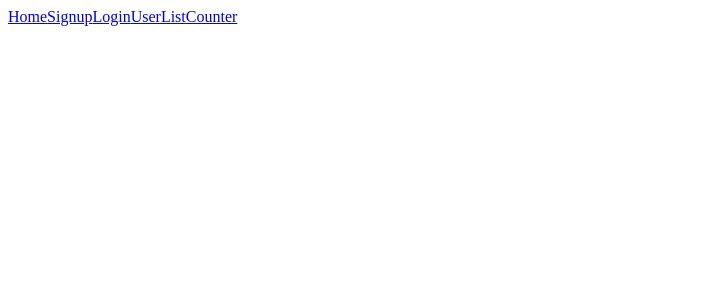
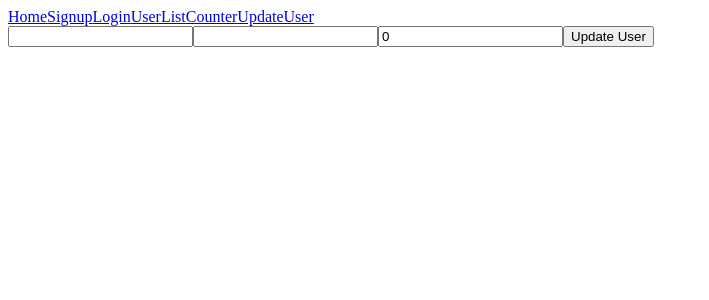
Before and after one commit to Noobdev008/Comeback2k26, a React (Vite) app in the folder frontend/day_1/: page /updateUser in a window 1280 px wide. Shown: the top 300 px of the page, without its empty margins (0-709 px from the left). Built offline with nearby package versions, Linux system fonts and the light colour scheme.

Commit message:
just pause this learning for sometime and will start a new chapter in react

```diff
--- a/frontend/day_1/src/App.jsx
+++ b/frontend/day_1/src/App.jsx
@@ -7,6 +7,7 @@ import HomePage from './homePage/HomePage'
 import NavBar from './NavBar/NavBar'
 import { ProtectedRoutes } from './component/ProtectedRoutes'
 import { Signup } from './loginForm/SignUp'
+import { UpdateUser } from './loginForm/UpdateUser'
 
 function App() {
   return <>
@@ -16,6 +17,7 @@ function App() {
       <Route path='/signup' element={<Signup/>}/>
       <Route path='/' element={ <HomePage/>}/>
       <Route path='/counter' element={<Counter/>}/>
+       <Route path='/updateUser' element={<UpdateUser/>}/>
       <Route path='userList' element={<ProtectedRoutes><GetUserList/></ProtectedRoutes>}/>
     </Routes>
   </>
--- a/frontend/day_1/src/NavBar/NavBar.jsx
+++ b/frontend/day_1/src/NavBar/NavBar.jsx
@@ -7,6 +7,7 @@ const NavBar = ()=>(
         <Link to='/signin'>Login</Link>
         <Link to='/userList'>UserList</Link>
         <Link to='/counter'>Counter</Link>
+        <Link to='/updateUser'>UpdateUser</Link>
     </>
 )
 
--- /dev/null
+++ b/frontend/day_1/src/loginForm/UpdateUser.jsx
@@ -0,0 +1,23 @@
+import { useState } from "react"
+import { useNavigate } from "react-router-dom";
+
+export const UpdateUser = ()=>{
+    const [name,setName] = useState("");
+    const [age,setAge]= useState(0);
+    const [email,setEmail]= useState("");
+    const navigate = useNavigate();
+    const handleSubmit = (e)=>{
+        e.preventDefault();
+        navigate("/")
+    }
+    return(
+        <>
+            <form onSubmit={handleSubmit}>
+                <input type="text" value={name} onChange={e=>setName(e.target.value)}/>
+                <input type="email" value={email} onChange={e=>setEmail(e.target.value)}/>
+                <input type="number" value={age} onChange={e=>setAge(e.target.value)}/>
+                <button>Update User</button>
+            </form>
+        </>
+    )
+}
```
